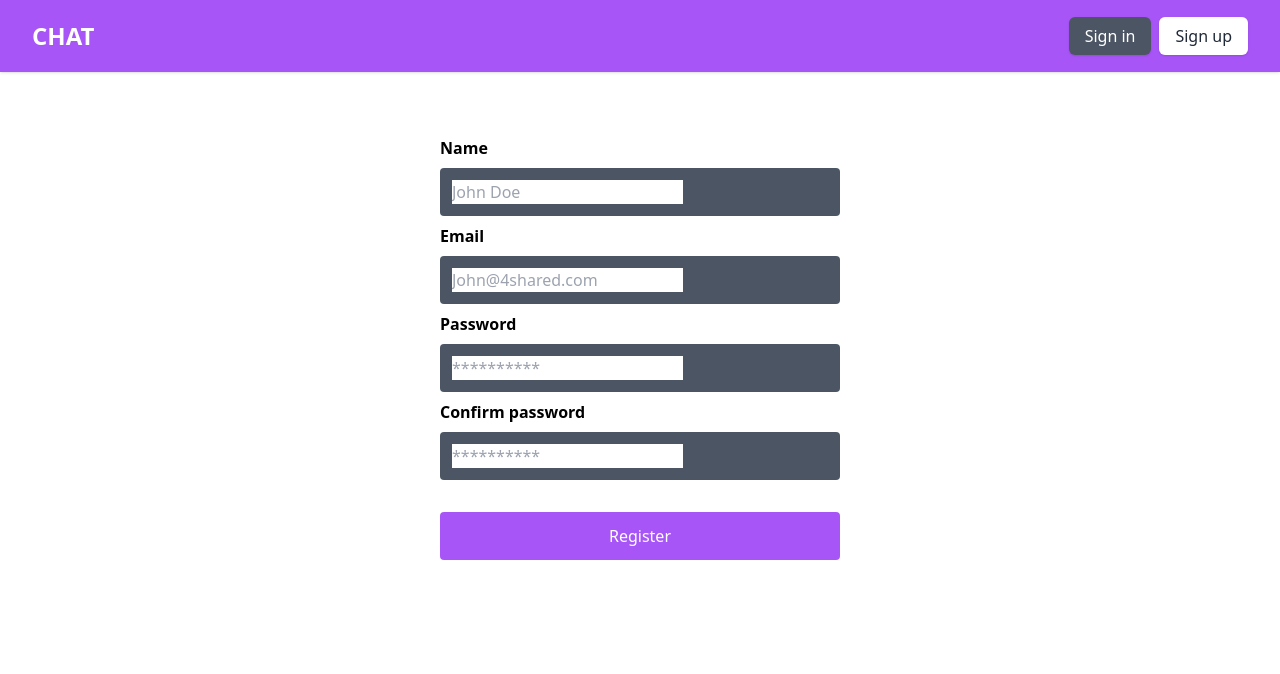
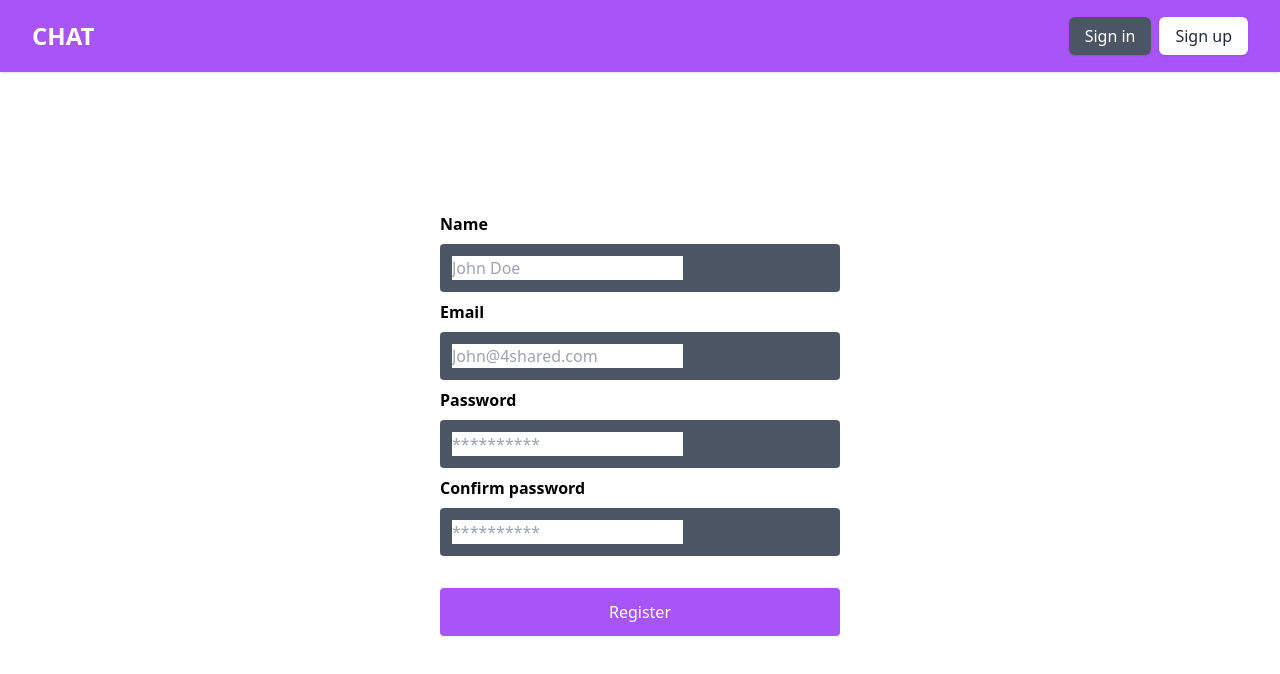
Before and after one commit to shunny2/web-chat, a React (Create React App) app: page /signup in a window 1280 px wide. Shown: the top 674 px of the page. Built offline with nearby package versions, Linux system fonts and the light colour scheme; no server answers.

Commit message:
refactor: updating styles on components

```diff
--- a/src/components/shared/Layout/index.tsx
+++ b/src/components/shared/Layout/index.tsx
@@ -13,6 +13,7 @@ export const Layout = ({ children }: ILayout) => {
     const [navbar, setNavbar] = useState(false);
 
     return (
+        <>
             <header className="fixed">
                 <nav className="w-screen bg-purple-500 shadow">
                     <div className="justify-between px-4 mx-auto lg:max-w-7xl md:items-center md:flex md:px-8">
@@ -129,9 +130,10 @@ export const Layout = ({ children }: ILayout) => {
                         </div>
                     </div>
                 </nav>
-            <div className="mt-4">
+            </header>
+            <div className="w-screen h-screen flex flex-col justify-center">
                 {children}
             </div>
-        </header>
+        </>
     )
 };
--- a/src/components/shared/TextError/index.tsx
+++ b/src/components/shared/TextError/index.tsx
@@ -2,7 +2,7 @@ import { PropsWithChildren } from "react";
 
 export const TextError = (props: PropsWithChildren) => {
     return (
-        <div className="text-red-500 text-sm">
+        <div className="text-red-500 text-sm font-semibold">
             {props.children}
         </div>
     )
```
Lines whose indentation alone changed are shown as unchanged.
